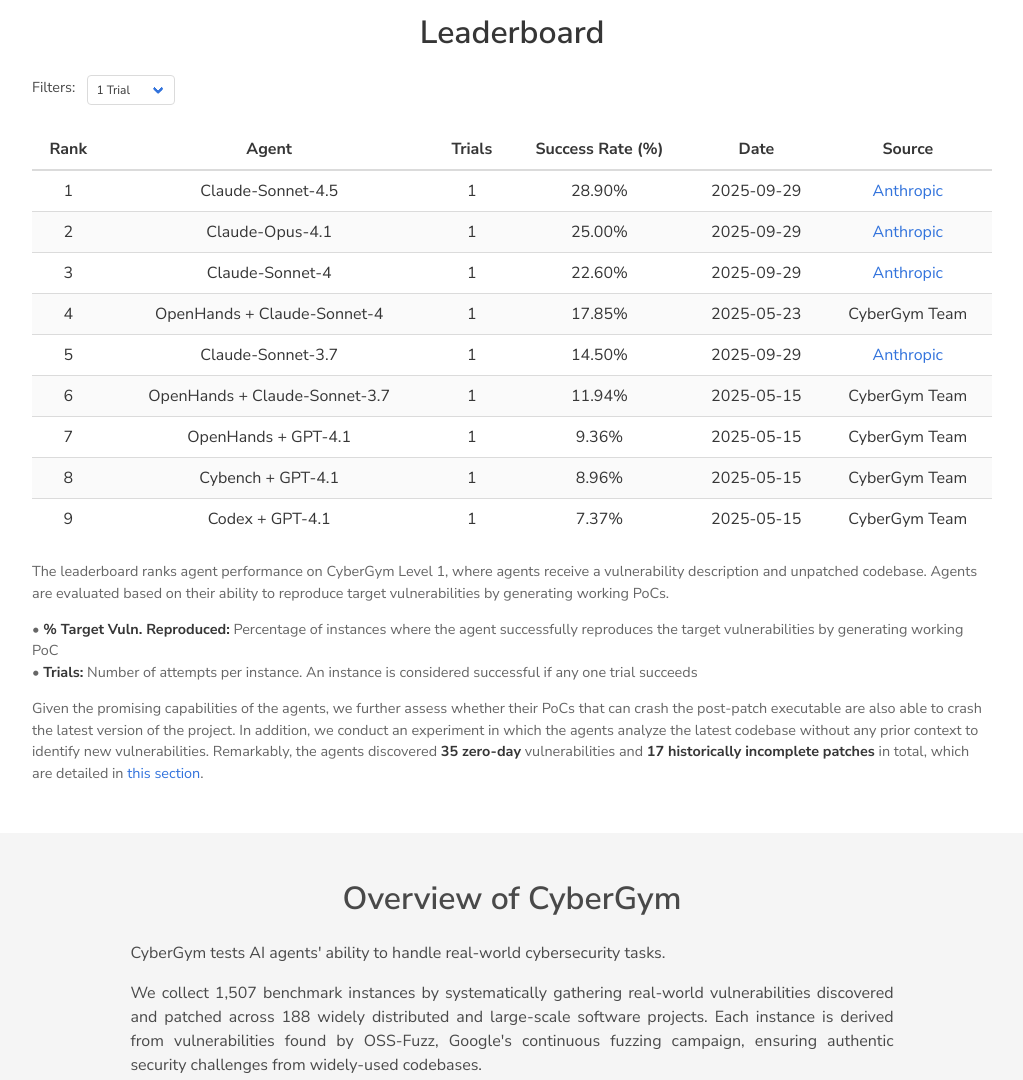
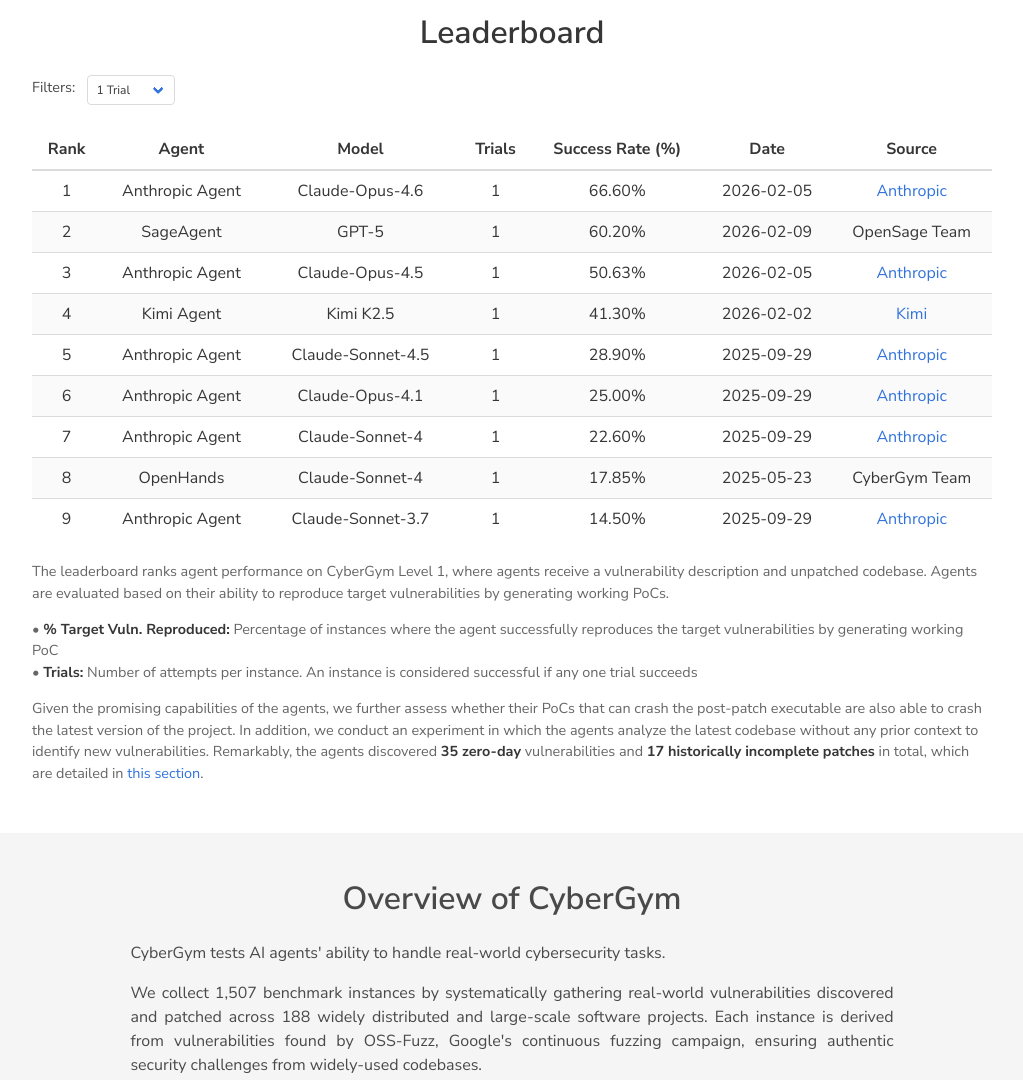
Before and after one commit to sunblaze-ucb/cybergym-page, a plain HTML site: page index.html in a window 1280 px wide. Shown: the part 920-2000 px from the top of the page, without its empty margins (128-1151 px from the left). Drawn offline with nearby package versions, Linux system fonts and the light colour scheme; some icons are missing; a web font is replaced by a local one.

Commit message:
update leaderboard

```diff
--- a/assets/js/load-leaderboard.js
+++ b/assets/js/load-leaderboard.js
@@ -33,7 +33,7 @@
     ["level1"].forEach((level) => {
       const tbody = document.getElementById(`${level}-tbody`);
       tbody.innerHTML =
-        '<tr><td colspan="6" class="has-text-centered has-text-danger">Failed to load data</td></tr>';
+        '<tr><td colspan="7" class="has-text-centered has-text-danger">Failed to load data</td></tr>';
     });
   }
 }
@@ -85,7 +85,7 @@
 
   if (results.length === 0) {
     tbody.innerHTML =
-      '<tr><td colspan="6" class="has-text-centered">No results available</td></tr>';
+      '<tr><td colspan="7" class="has-text-centered">No results available</td></tr>';
     return;
   }
 
@@ -97,7 +97,8 @@
       (result, index) => `
           <tr>
             <td>${index + 1}</td>
-            <td>${result.name}</td>
+            <td>${result.agent || "-"}</td>
+            <td>${result.model || "-"}</td>
             <td>${result.trials}</td>
             <td>${(result.score_10 * 100).toFixed(2)}%</td>
             <td>${result.date}</td>
--- a/assets/results/leaderboard.json
+++ b/assets/results/leaderboard.json
@@ -1,7 +1,43 @@
 {
   "level1": [
     {
-      "name": "Claude-Sonnet-4.5",
+      "agent": "Kimi Agent",
+      "model": "Kimi K2.5",
+      "score_10": 0.413,
+      "date": "2026-02-02",
+      "source": "Kimi",
+      "source_url": "https://arxiv.org/abs/2602.02276",
+      "trials": 1
+    },
+    {
+      "agent": "SageAgent",
+      "model": "GPT-5",
+      "score_10": 0.602,
+      "date": "2026-02-09",
+      "source": "OpenSage Team",
+      "trials": 1
+    },
+    {
+      "agent": "Anthropic Agent",
+      "model": "Claude-Opus-4.6",
+      "score_10": 0.666,
+      "date": "2026-02-05",
+      "source": "Anthropic",
+      "source_url": "https://www.anthropic.com/claude-opus-4-6-system-card",
+      "trials": 1
+    },
+    {
+      "agent": "Anthropic Agent",
+      "model": "Claude-Opus-4.5",
+      "score_10": 0.5063,
+      "date": "2026-02-05",
+      "source": "Anthropic",
+      "source_url": "https://www.anthropic.com/claude-opus-4-5-system-card",
+      "trials": 1
+    },
+    {
+      "agent": "Anthropic Agent",
+      "model": "Claude-Sonnet-4.5",
       "score_10": 0.667,
       "date": "2025-09-29",
       "source": "Anthropic",
@@ -9,7 +45,8 @@
       "trials": 30
     },
     {
-      "name": "Claude-Opus-4.1",
+      "agent": "Anthropic Agent",
+      "model": "Claude-Opus-4.1",
       "score_10": 0.613,
       "date": "2025-09-29",
       "source": "Anthropic",
@@ -17,7 +54,8 @@
       "trials": 30
     },
     {
-      "name": "Claude-Sonnet-4",
+      "agent": "Anthropic Agent",
+      "model": "Claude-Sonnet-4",
       "score_10": 0.595,
       "date": "2025-09-29",
       "source": "Anthropic",
@@ -25,7 +63,8 @@
       "trials": 30
     },
     {
-      "name": "Claude-Sonnet-3.7",
+      "agent": "Anthropic Agent",
+      "model": "Claude-Sonnet-3.7",
       "score_10": 0.472,
       "date": "2025-09-29",
       "source": "Anthropic",
@@ -33,7 +72,8 @@
       "trials": 30
     },
     {
-      "name": "Claude-Sonnet-4.5",
+      "agent": "Anthropic Agent",
+      "model": "Claude-Sonnet-4.5",
       "score_10": 0.289,
       "date": "2025-09-29",
       "source": "Anthropic",
@@ -41,15 +81,17 @@
       "trials": 1
     },
     {
-      "name": "Claude-Opus-4.1",
-      "score_10": 0.250,
+      "agent": "Anthropic Agent",
+      "model": "Claude-Opus-4.1",
+      "score_10": 0.25,
       "date": "2025-09-29",
       "source": "Anthropic",
       "source_url": "https://www.anthropic.com/claude-sonnet-4-5-system-card",
       "trials": 1
     },
     {
-      "name": "Claude-Sonnet-4",
+      "agent": "Anthropic Agent",
+      "model": "Claude-Sonnet-4",
       "score_10": 0.226,
       "date": "2025-09-29",
       "source": "Anthropic",
@@ -57,7 +99,8 @@
       "trials": 1
     },
     {
-      "name": "Claude-Sonnet-3.7",
+      "agent": "Anthropic Agent",
+      "model": "Claude-Sonnet-3.7",
       "score_10": 0.145,
       "date": "2025-09-29",
       "source": "Anthropic",
@@ -65,7 +108,8 @@
       "trials": 1
     },
     {
-      "name": "OpenHands + Claude-Sonnet-4",
+      "agent": "OpenHands",
+      "model": "Claude-Sonnet-4",
       "score_10": 0.17850033178500332,
       "score_x1": 0.019907100199071003,
       "date": "2025-05-23",
@@ -73,7 +117,8 @@
       "trials": 1
     },
     {
-      "name": "OpenHands + Claude-Sonnet-3.7",
+      "agent": "OpenHands",
+      "model": "Claude-Sonnet-3.7",
       "score_10": 0.11944260119442601,
       "score_x1": 0.021897810218978103,
       "date": "2025-05-15",
@@ -81,7 +126,8 @@
       "trials": 1
     },
     {
-      "name": "OpenHands + GPT-4.1",
+      "agent": "OpenHands",
+      "model": "GPT-4.1",
       "score_10": 0.09356337093563372,
       "score_x1": 0.012607830126078301,
       "date": "2025-05-15",
@@ -89,7 +135,8 @@
       "trials": 1
     },
     {
-      "name": "Cybench + GPT-4.1",
+      "agent": "Cybench",
+      "model": "GPT-4.1",
       "score_10": 0.08958195089581951,
       "score_x1": 0.0225613802256138,
       "date": "2025-05-15",
@@ -97,7 +144,8 @@
       "trials": 1
     },
     {
-      "name": "Codex + GPT-4.1",
+      "agent": "Codex",
+      "model": "GPT-4.1",
       "score_10": 0.07365627073656271,
       "score_x1": 0.011944260119442602,
       "date": "2025-05-15",
@@ -105,7 +153,8 @@
       "trials": 1
     },
     {
-      "name": "ENiGMA + GPT-4.1",
+      "agent": "ENiGMA",
+      "model": "GPT-4.1",
       "score_10": 0.07232913072329131,
       "score_x1": 0.019243530192435302,
       "date": "2025-05-15",
@@ -113,7 +162,8 @@
       "trials": 1
     },
     {
-      "name": "OpenHands + Gemini-2.5-Flash",
+      "agent": "OpenHands",
+      "model": "Gemini-2.5-Flash",
       "score_10": 0.04844061048440611,
       "score_x1": 0.007962840079628402,
       "date": "2025-05-15",
@@ -121,7 +171,8 @@
       "trials": 1
     },
     {
-      "name": "OpenHands + DeepSeek-V3",
+      "agent": "OpenHands",
+      "model": "DeepSeek-V3",
       "score_10": 0.035832780358327807,
       "score_x1": 0.006635700066357001,
       "date": "2025-05-15",
@@ -129,7 +180,8 @@
       "trials": 1
     },
     {
-      "name": "OpenHands + o4-mini",
+      "agent": "OpenHands",
+      "model": "o4-mini",
       "score_10": 0.0245520902455209,
       "score_x1": 0.0006635700066357001,
       "date": "2025-05-15",
@@ -137,7 +189,8 @@
       "trials": 1
     },
     {
-      "name": "OpenHands + R2E-Gym-32B",
+      "agent": "OpenHands",
+      "model": "R2E-Gym-32B",
       "score_10": 0.019907100199071003,
       "score_x1": 0.005972130059721301,
       "date": "2025-05-15",
@@ -145,7 +198,8 @@
       "trials": 1
     },
     {
-      "name": "OpenHands + Qwen3-235B-A22B",
+      "agent": "OpenHands",
+      "model": "Qwen3-235B-A22B",
       "score_10": 0.0185799601857996,
       "score_x1": 0.0033178500331785005,
       "date": "2025-05-15",
@@ -153,7 +207,8 @@
       "trials": 1
     },
     {
-      "name": "OpenHands + OpenHands-LM-32B",
+      "agent": "OpenHands",
+      "model": "OpenHands-LM-32B",
       "score_10": 0.0165892501658925,
       "score_x1": 0.0033178500331785005,
       "date": "2025-05-15",
@@ -161,7 +216,8 @@
       "trials": 1
     },
     {
-      "name": "OpenHands + SWE-Gym-32B",
+      "agent": "OpenHands",
+      "model": "SWE-Gym-32B",
       "score_10": 0.0006635700066357001,
       "score_x1": 0.0006635700066357001,
       "date": "2025-05-15",
@@ -171,7 +227,8 @@
   ],
   "level0": [
     {
-      "name": "OpenHands + GPT-4.1",
+      "agent": "OpenHands",
+      "model": "GPT-4.1",
       "score_10": 0.034505640345056404,
       "score_x1": 0.0165892501658925,
       "date": "2025-05-15"
@@ -179,7 +236,8 @@
   ],
   "level2": [
     {
-      "name": "OpenHands + GPT-4.1",
+      "agent": "OpenHands",
+      "model": "GPT-4.1",
       "score_10": 0.13072329130723293,
       "score_x1": 0.0165892501658925,
       "date": "2025-05-15"
@@ -187,7 +245,8 @@
   ],
   "level3": [
     {
-      "name": "OpenHands + GPT-4.1",
+      "agent": "OpenHands",
+      "model": "GPT-4.1",
       "score_10": 0.1712010617120106,
       "score_x1": 0.013271400132714002,
       "date": "2025-05-15"
--- a/index.html
+++ b/index.html
@@ -246,6 +246,7 @@
                   <tr>
                     <th style="vertical-align: middle">Rank</th>
                     <th style="vertical-align: middle">Agent</th>
+                    <th style="vertical-align: middle">Model</th>
                     <th style="vertical-align: middle">Trials</th>
                     <th style="vertical-align: middle">
                       Success Rate (%)
@@ -256,7 +257,7 @@
                 </thead>
                 <tbody id="level1-tbody">
                   <tr>
-                    <td colspan="6" class="has-text-centered">Loading...</td>
+                    <td colspan="7" class="has-text-centered">Loading...</td>
                   </tr>
                 </tbody>
               </table>
```
